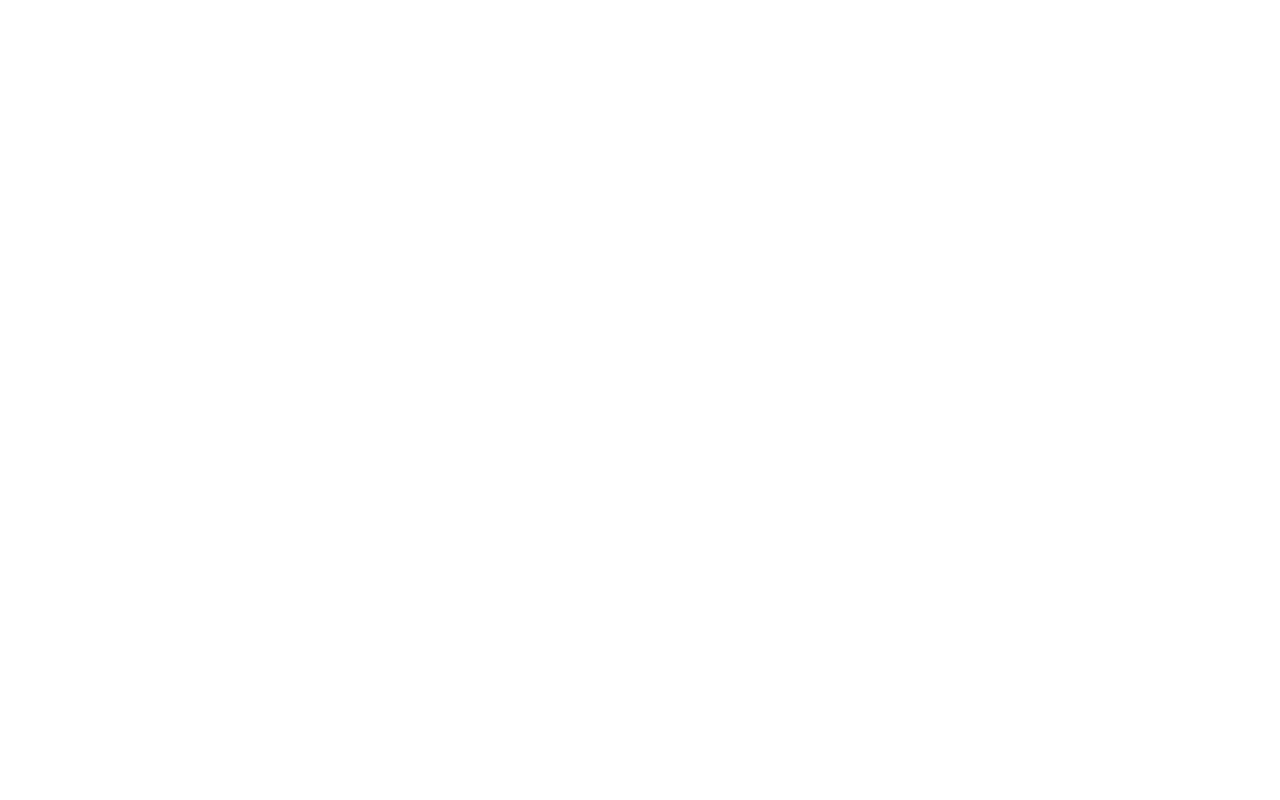
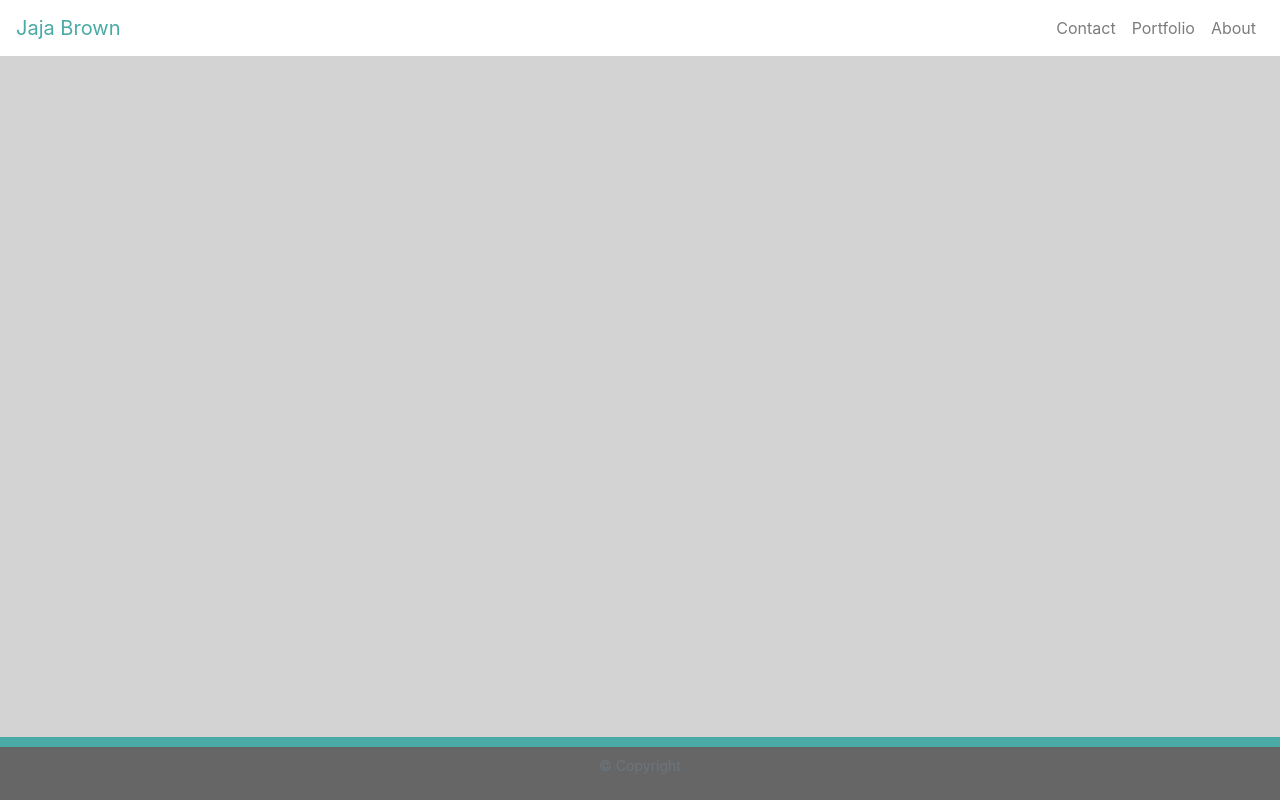
Before and after one commit to chee-codes/responsive-bootstrap-portfolio, a plain HTML site: page contact.html in a window 1280 px wide. Drawn offline with nearby package versions, Linux system fonts and the light colour scheme.

Commit message:
Create navigation

```diff
--- a/contact.html
+++ b/contact.html
@@ -16,11 +16,50 @@
       crossorigin="anonymous"
     />
 
+    <!-- Custom CSS -->
+    <link rel="stylesheet" href="css/style.css">
 
 
-    <title>Hello World</title>
+
+    <title>Contact</title>
   </head>
   <body>
+
+    <!-- Top navigation -->
+    <nav class="navbar navbar-expand-lg custom-nav">
+      <a class="navbar-brand" href="#">Jaja Brown</a>
+      <button class="navbar-toggler" type="button" data-toggle="collapse" data-target="#navbarNavAltMarkup" aria-controls="navbarNavAltMarkup" aria-expanded="false" aria-label="Toggle navigation">
+        <span class="navbar-toggler-icon"></span>
+      </button>
+      <div class="collapse navbar-collapse" id="navbarNavAltMarkup">
+        <div class="navbar-nav ml-auto">
+          <a class="nav-link active" href="#">Contact<span class="sr-only">(current)</span></a>
+          <a class="nav-link" href="./portfolio.html">Portfolio</a>
+          <a class="nav-link" href="./index.html">About </a>
+        </div>
+      </div>
+    </nav>
+    <!-- Top navigation end -->
+
+
+
+
+
+
+
+
+
+
+
+
+    <!-- Footer navigation -->
+    <div class="container fluid mini-bar"></div>
+    <nav class="navbar fixed-bottom footer">
+      <div class="mx-auto">
+        <p>&copy; Copyright</p>
+      </div>
+    </nav>
+    <!-- Footer nav end -->
 
 
     <!-- Optional JavaScript; choose one of the two! -->
```
